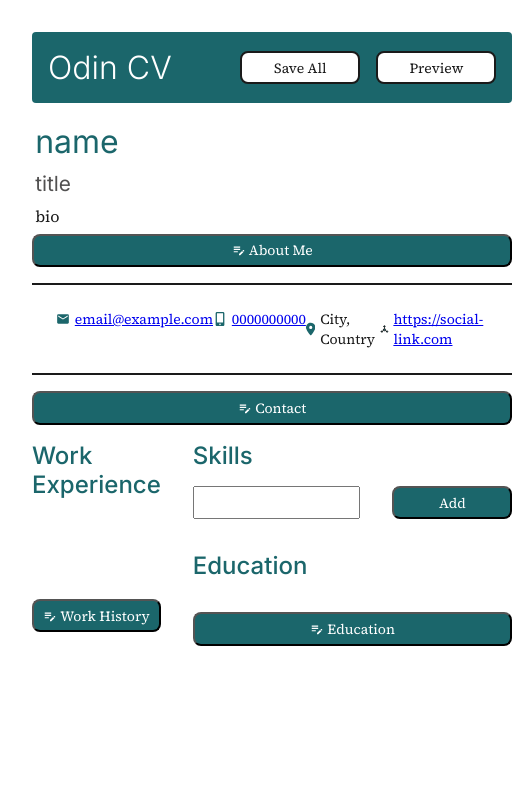
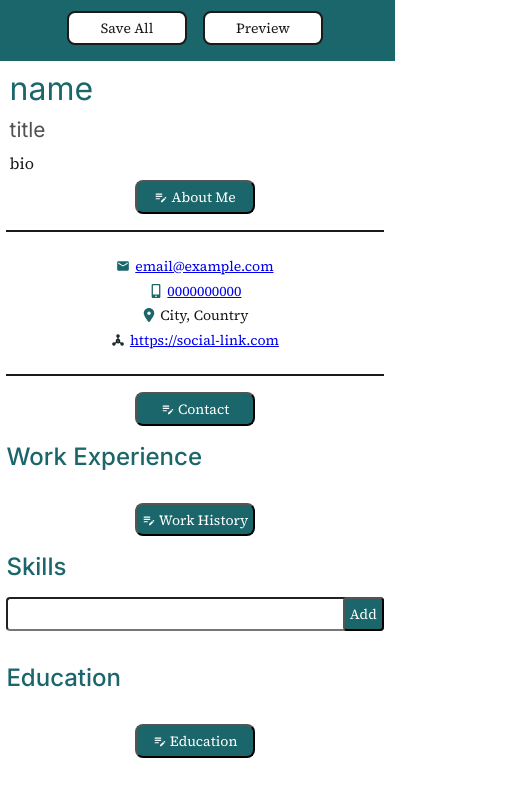
Before and after one commit to Liam-JL/cv-application, a React (Vite) app: page / in a window 390 px wide. Both pictures are taken after a click on the button "Skills". Shown: the top 796 px of the page, 512 px wide, since content can reach past the window. Built offline with nearby package versions, Linux system fonts and the light colour scheme.

Commit message:
Implement responsive styling. Layout for smaller screens added

```diff
--- a/src/Skills.jsx
+++ b/src/Skills.jsx
@@ -41,7 +41,7 @@ export default function SkillSection({active, onActivate}) {
                 value={newItem}
                 onChange={(e) => setNewItem(e.target.value)}
                 />
-                <button className="btn">Add</button>
+                <button className="btn new-skill-form-add-btn">Add</button>
             </form>
             : null}
             <ul className="skills-list">
--- a/src/main.jsx
+++ b/src/main.jsx
@@ -3,6 +3,7 @@ import { createRoot } from 'react-dom/client'
 import App from './App.jsx'
 import "./styles/global.css"
 import "./styles/components.css"
+import "./styles/responsiveness.css"
 
 createRoot(document.getElementById('root')).render(
   <StrictMode>
--- a/src/styles/components.css
+++ b/src/styles/components.css
@@ -190,7 +190,7 @@
 }
 
 .skill-item__value {
-    background-color: var(--color-text-secondary);
+    background-color: var(--color-text-secondary) !important;
     border-radius: 4px;
     color: var(--color-bg);
     padding: 0.4rem;
--- a/src/styles/global.css
+++ b/src/styles/global.css
@@ -71,7 +71,25 @@ img {
     display: none;
   }
 
-  body {
-    margin: 0;
+  .app-container {
+    display: block !important;
+    padding: 0 !important;
+    background: white !important;
+    color: black !important;
+  }
+
+  .section {
+    margin-bottom: 2rem;
+  }
+
+  .skill-item__value {
+    background-color: var(--color-text-secondary) !important;
+    color: var(--color-bg) !important;
+    border-radius: 4px !important;
+    padding: 0.4rem !important;
+
+    /* force browsers to print background colors */
+    -webkit-print-color-adjust: exact !important;
+    print-color-adjust: exact !important;
   }
 }
--- /dev/null
+++ b/src/styles/responsiveness.css
@@ -0,0 +1,54 @@
+/* Adjust layout for smaller screens */
+@media only screen and (max-width: 1000px) {
+    .app-container {
+        grid-template-columns: 1fr;
+        padding: 0.4rem;
+    }
+
+    .header {
+        border-radius: 0;
+        justify-content: center;
+        margin: -0.7rem;
+    }
+
+    .section--skills {
+        grid-column: 1;
+    }
+
+    .section--education {
+        grid-column: 1;
+    }
+
+    .header span, .header__heading {
+        display: none;
+    }
+
+    .contact-section__list {
+        grid-template-columns: 1fr;
+        row-gap: 0.3rem;
+    }
+
+    .btn {
+        max-width: 250px;
+        justify-self: center;
+    }
+
+    .new-skill-form {
+        display: block;
+        position: relative;
+    }
+
+    .new-skill-form-input {
+        width: 100%;
+        border-radius: 4px;
+    }
+
+    .new-skill-form-add-btn {
+        position: absolute;
+        top: 0px;
+        right: 0px;
+        min-width: 30px;
+        border-radius: 4px;
+    }
+
+}
```
